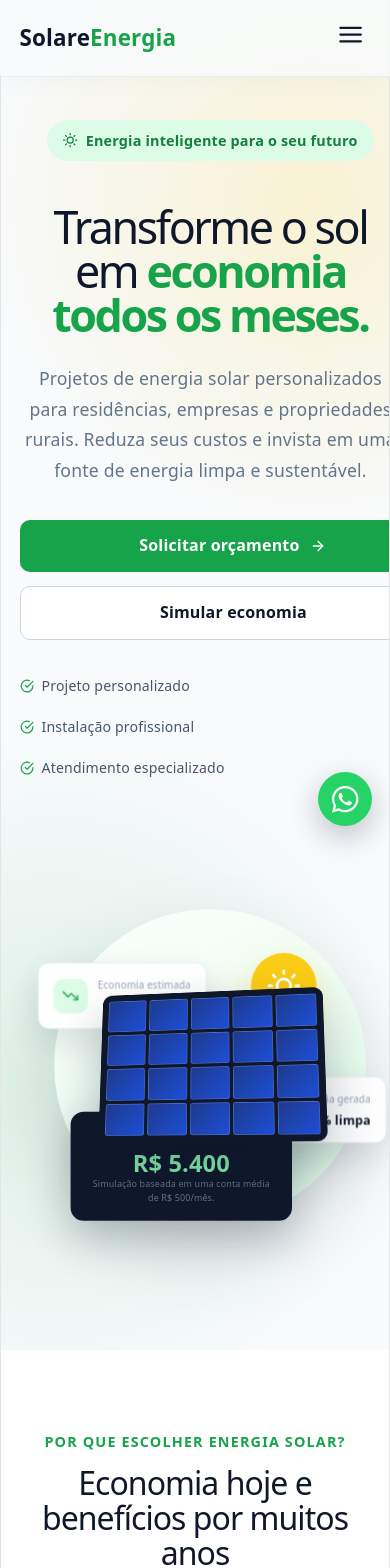
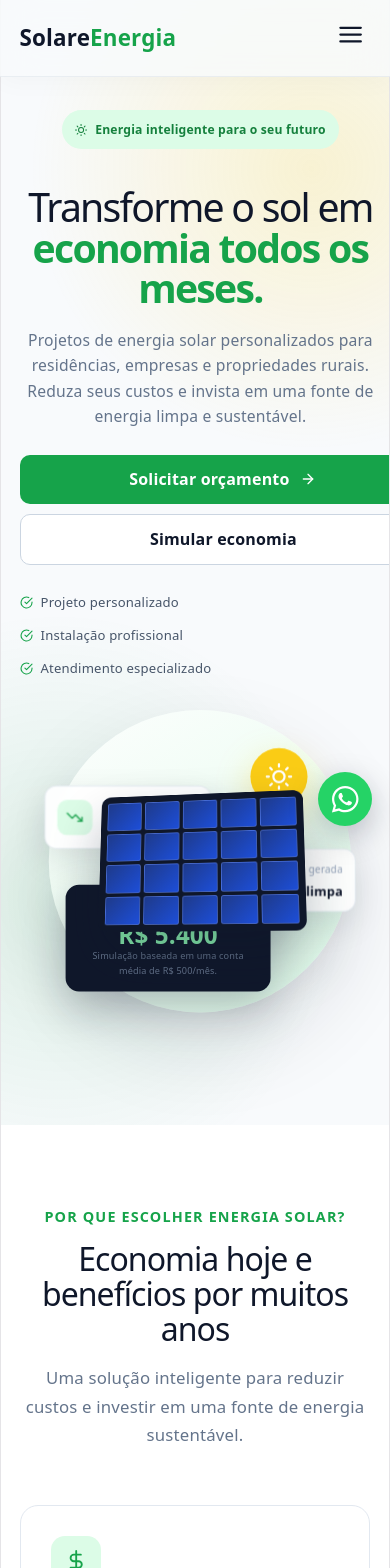
Before and after one commit to GabrielRans/solare-energia, a React (Vite) app: page / in a window 390 px wide. Shown: the top 1568 px of the page. Built offline with nearby package versions, Linux system fonts and the light colour scheme.

Commit message:
style: improve mobile hero layout

```diff
--- a/src/index.css
+++ b/src/index.css
@@ -1485,3 +1485,105 @@ a {
     font-size: 0.92rem;
   }
 }
+
+/* ===== AJUSTE VISUAL 03 - HERO MOBILE ===== */
+
+@media (max-width: 560px) {
+  .hero {
+    min-height: auto;
+    padding: 110px 0 55px;
+  }
+
+  .hero-container {
+    gap: 30px;
+  }
+
+  .hero-content {
+    max-width: 100%;
+  }
+
+  .badge {
+    margin-bottom: 18px;
+    padding: 8px 13px;
+
+    font-size: 0.76rem;
+  }
+
+  .hero h1 {
+    margin-bottom: 20px;
+
+    font-size: 2.45rem;
+    line-height: 1.03;
+    letter-spacing: -0.045em;
+  }
+
+  .hero-description {
+    margin-bottom: 26px;
+
+    font-size: 0.98rem;
+    line-height: 1.6;
+  }
+
+  .hero-buttons {
+    gap: 10px;
+  }
+
+  .btn-primary,
+  .btn-secondary {
+    min-height: 49px;
+  }
+
+  .hero-features {
+    margin-top: 26px;
+    gap: 10px;
+  }
+
+  .hero-features span {
+    font-size: 0.82rem;
+  }
+
+  .hero-visual {
+    min-height: 350px;
+    margin-top: 0;
+
+    transform: scale(0.84);
+    transform-origin: top center;
+  }
+
+  .solar-visual {
+    width: 360px;
+    height: 360px;
+  }
+
+  .solar-panel {
+    width: 230px;
+    height: 150px;
+  }
+
+  .solar-sun {
+    width: 68px;
+    height: 68px;
+
+    top: 52px;
+    right: 52px;
+
+    font-size: 2rem;
+  }
+
+  .floating-card {
+    padding: 12px 14px;
+  }
+
+  .floating-card-savings {
+    left: -5px;
+  }
+
+  .floating-card-energy {
+    right: -5px;
+  }
+
+  .hero-stat-card {
+    width: 210px;
+    padding: 17px;
+  }
+}
```
